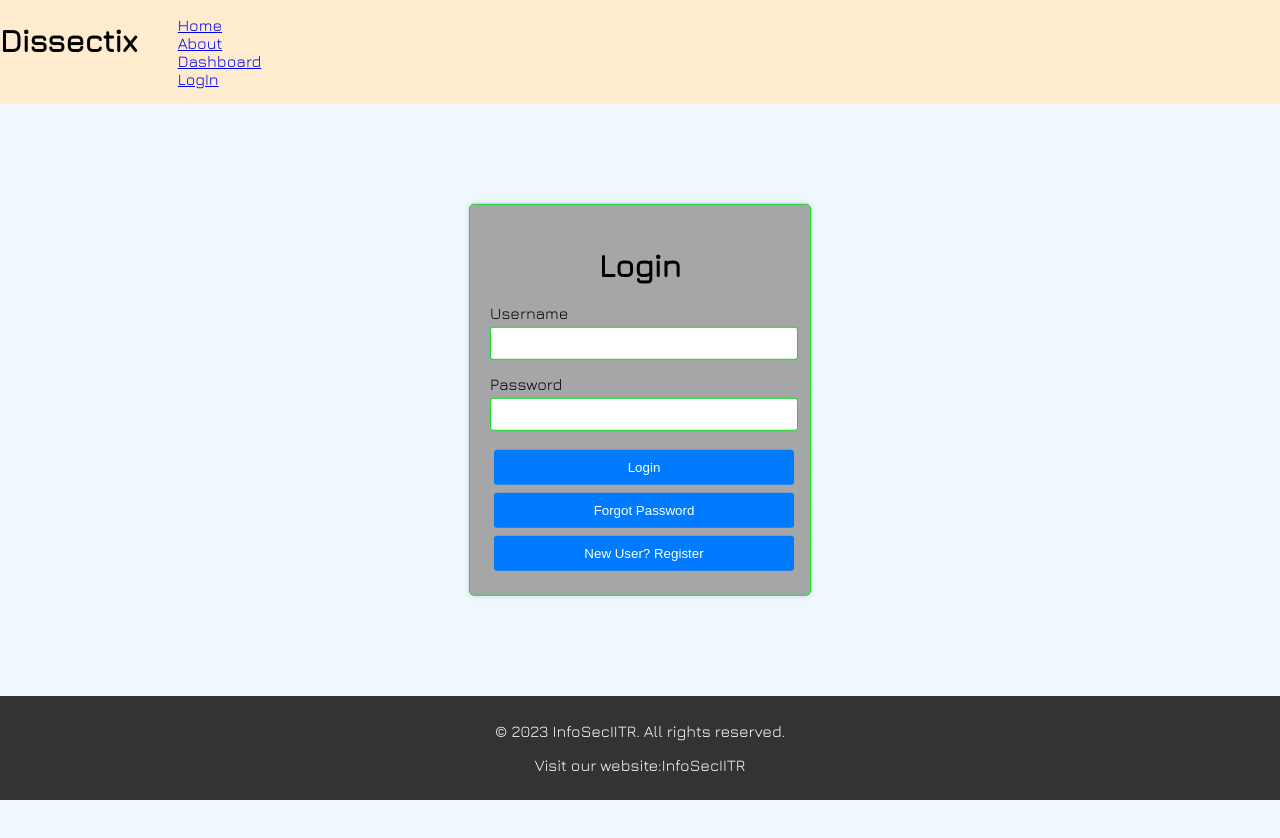
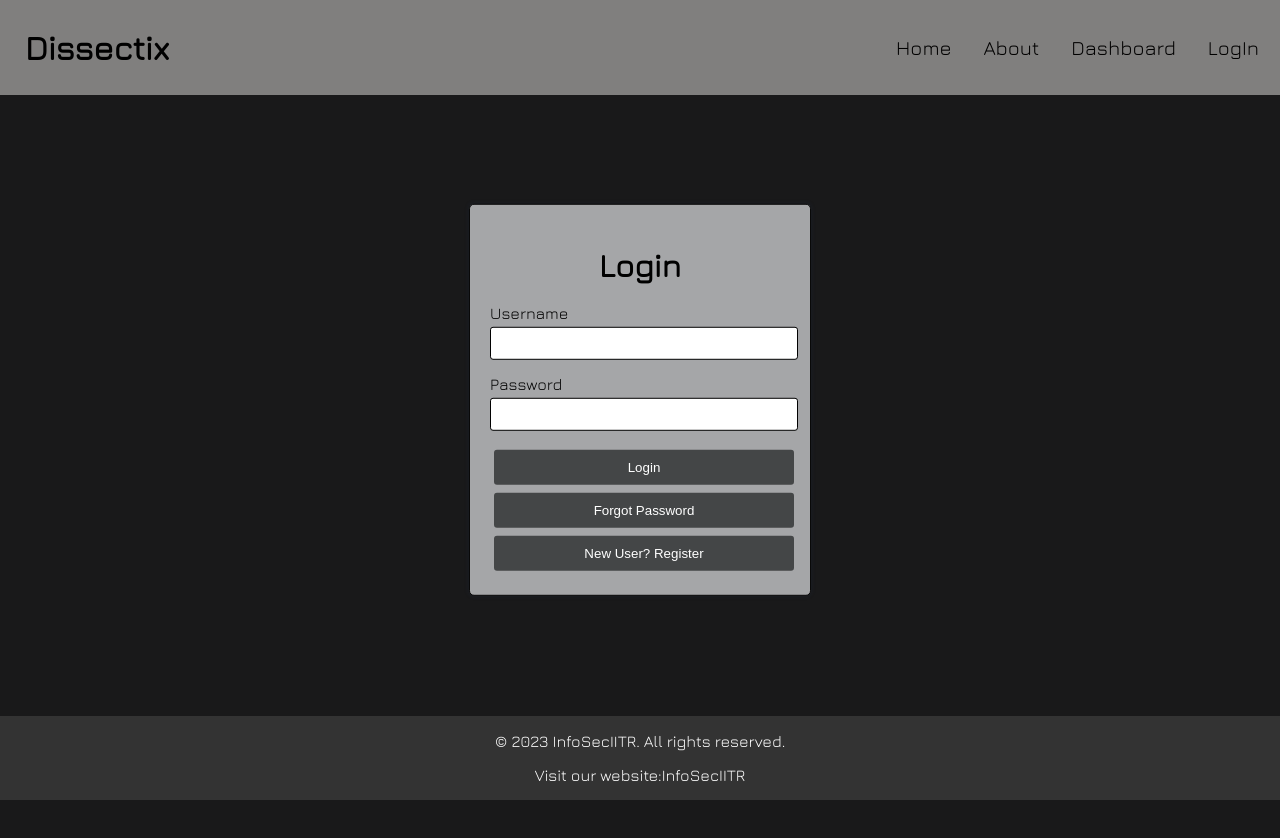
Before and after one commit to 0xSh4dy/dissectix, a React (Vite) app: page / in a window 1280 px wide. Shown: the top 838 px of the page. Built offline with nearby package versions, Linux system fonts and the light colour scheme.

Commit message:
NavBar fixed

```diff
--- a/src/App.jsx
+++ b/src/App.jsx
@@ -5,6 +5,7 @@ import reactLogo from './assets/react.svg';
 import viteLogo from '/vite.svg';
 import './App.css';
 
+import ChallengeForm from './components/ChallengeForm/Index';
 import Login from './components/Auth/Login.jsx';
 import Register from './components/Auth/Register.jsx';
 import ForgotPassword from "./components/Auth/ForgotPassword.jsx";
@@ -20,6 +21,7 @@ function App() {
    <Route path="/" element={<Login/>}/>
    <Route path="/login" element={<Login/>}/>
    <Route path="/register" element={<Register/>}/>
+   <Route path="/createChallenge" element={<ChallengeForm/>}/>
    <Route path="/forgotPassword" element={<ForgotPassword/>}/>
    </Routes>
    <Footer/>
--- a/src/components/Auth/Auth.css
+++ b/src/components/Auth/Auth.css
@@ -1,6 +1,4 @@
-body{
 
- }
 .login-container {
   display: flex;
   justify-content: center;
@@ -10,7 +8,7 @@ body{
 }
 
 .login-form {
-  border: 1px solid #12de1f;
+  border: 1px solid #090909;
   padding: 20px;
   border-radius: 5px;
   box-shadow: 0px 0px 5px rgba(33, 57, 94, 0.2);
@@ -44,12 +42,12 @@ body{
 .input-container input {
   width: 100%;
   padding: 8px;
-  border: 1px solid #12de1f;
+  border: 1px solid #010101;
   border-radius: 3px;
 }
 
 button {
-  background-color: #007bff;
+  background-color: #444647;
   color: white;
   border: none;
   border-radius: 3px;
@@ -71,7 +69,7 @@ button a:hover{
 }
 
 .register-form {
-    border: 1px solid #ccc;
+    border: 1px solid #090909;
     padding: 20px;
     border-radius: 5px;
     box-shadow: 0px 0px 5px rgba(33, 57, 94, 0.2);
@@ -117,7 +115,7 @@ button[type="register"][disabled] {
 
 .center-container form {
 
-    border: 1px solid #ccc;
+    border: 1px solid #090909;
     padding: 20px;
     border-radius: 5px;
     box-shadow: 0px 0px 5px rgba(33, 57, 94, 0.2);
--- a/src/components/Footer/Footer.css
+++ b/src/components/Footer/Footer.css
@@ -9,10 +9,11 @@
     background-color: #333;
     color: #fff;
     text-align: center;
+
   }
 
   .footer-content {
-    padding: 10px;
+    padding: 0px;
   }
 
 
--- a/src/components/Navbar/NavBar.css
+++ b/src/components/Navbar/NavBar.css
@@ -1,22 +1,86 @@
 .navbar{
     display: flex;
-    margin: 0;
-    padding: 0;
+    justify-content:space-between;
+    margin: 0px;
+    padding: auto;
     align-items: space-between;
-    border: 0px solid blue;
-    background-color: blanchedalmond;
+
+    background-color: rgb(128, 127, 126);
     width: auto;
     overflow: hidden;
 }
 
+.dissectix{
+    padding: 0px 25px;
+    font-size: 2.1em ;
+    /* text-decoration: underline; */
+
+}
+
 .nav-list{
+  list-style: none;
+  display: grid;
+  grid-gap:20px;
+  grid-template-columns: repeat(4,auto);
+  align-items: center;
+  text-align:center;
+  justify-content: end;
+  margin-right: 15px;
+
 
 }
 
 .nav-item{
-   list-style: none;
+
+   font-size: 20px;
+   text-decoration: none;
+
+}
+.nav-item a{
+   text-decoration: none;
+   color: #000000;
+  transition: color 0.3s ease-in, text-decoration 0.8s;
+  padding: 3px 6px;
+
+}
+.nav-item a:hover{
+    color: rgb(248, 248, 249);
+    text-decoration: underline;
+    background-color: rgb(29, 28, 28);
 }
 
-.nav-item a:hover{
-    color: black;
-}
+.menuButton {
+    display: none;
+    cursor: pointer;
+    font-size: 24px;
+    margin:18px 10px 18px 10px;
+    padding: 7px;
+  }
+@media (max-width: 768px) {
+
+    .menuButton {
+      display: block;
+    }
+
+    .nav-list {
+      display: none;
+      flex-direction: column;
+      position: absolute;
+      top: 50px;
+      right: 0;
+      background-color: rgba(0,1,1,0.9);
+
+      width: 100%;
+      z-index: 1;
+      padding: 10px 0;
+    }
+
+
+    .nav-list.open {
+      display: flex;
+
+
+    }
+
+
+  }
--- a/src/components/Navbar/NavBar.jsx
+++ b/src/components/Navbar/NavBar.jsx
@@ -1,25 +1,43 @@
-import React from 'react';
+import React, { useState } from 'react';
 import { Link } from 'react-router-dom';
 import './NavBar.css';
+
 function Navbar() {
+  const [isMenuOpen, setIsMenuOpen] = useState(false);
+
+  const toggleMenu = () => {
+    setIsMenuOpen(!isMenuOpen);
+  };
+
   return (
-    <div className="navbar">
-      <h1>Dissectix</h1>
-      <ul className="nav-list">
+    <nav className={`navbar ${isMenuOpen ? 'open' : ''}`}>
+      <h1 className="dissectix">Dissectix</h1>
+      <div className="menuButton" onClick={toggleMenu}>
+        <i className={`fas ${isMenuOpen ? 'fa-times' : 'fa-bars'}`}></i>
+      </div>
+      <ul className={`nav-list ${isMenuOpen ? 'open' : ''}`}>
         <li className="nav-item">
-          <Link to="/">Home</Link>
+          <Link to="/" onClick={toggleMenu}>
+            Home
+          </Link>
         </li>
         <li className="nav-item">
-          <Link to="/about">About</Link>
+          <Link to="/about" onClick={toggleMenu}>
+            About
+          </Link>
         </li>
         <li className="nav-item">
-          <Link to="/contact">Dashboard</Link>
+          <Link to="/contact" onClick={toggleMenu}>
+            Dashboard
+          </Link>
         </li>
         <li className="nav-item">
-          <Link to="/LogIn">LogIn</Link>
+          <Link to="/LogIn" onClick={toggleMenu}>
+            LogIn
+          </Link>
         </li>
       </ul>
-    </div>
+    </nav>
   );
 }
 
--- a/src/index.css
+++ b/src/index.css
@@ -12,5 +12,7 @@ body {
   margin: 0;
   /* width: 100vw; */
   font-family: Jura, sans-serif;
-  background-color: aliceblue;
+  background-color: rgb(25, 25, 26);
 }
+
+/* rgb(19, 23, 26); */
```
Also changed, not shown: src/components/Auth/Index.jsx (deleted), src/components/Navbar/Index.jsx (deleted).
